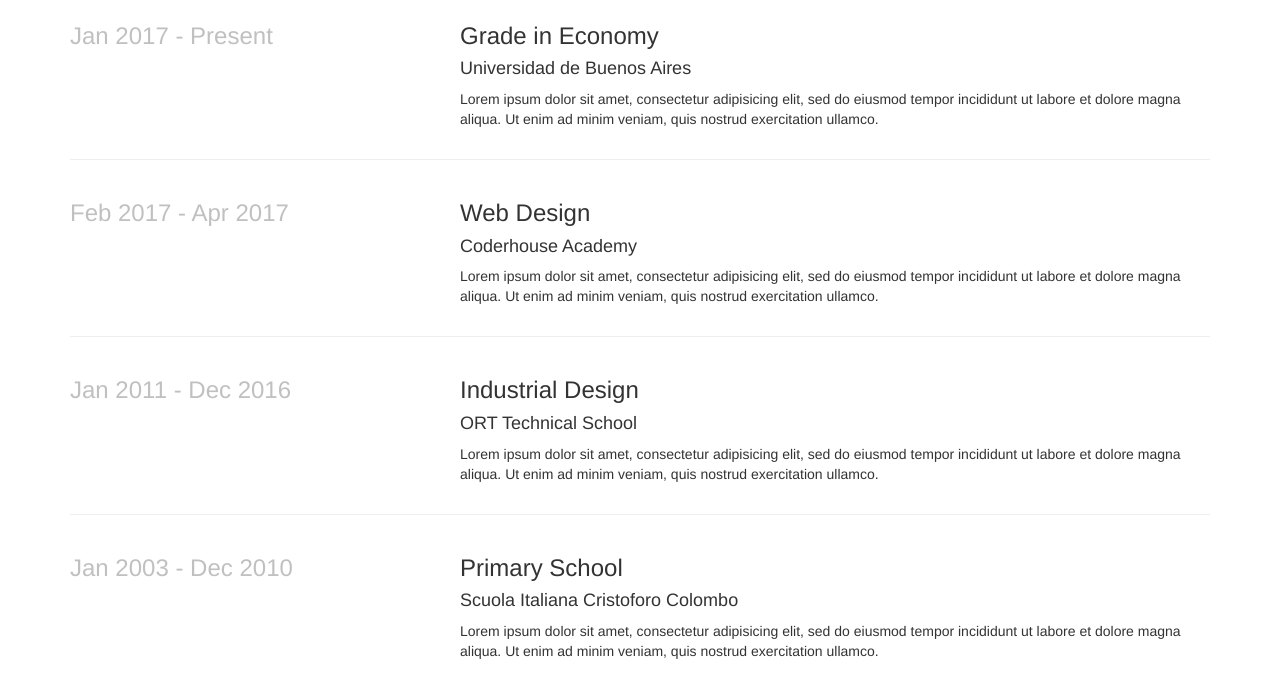
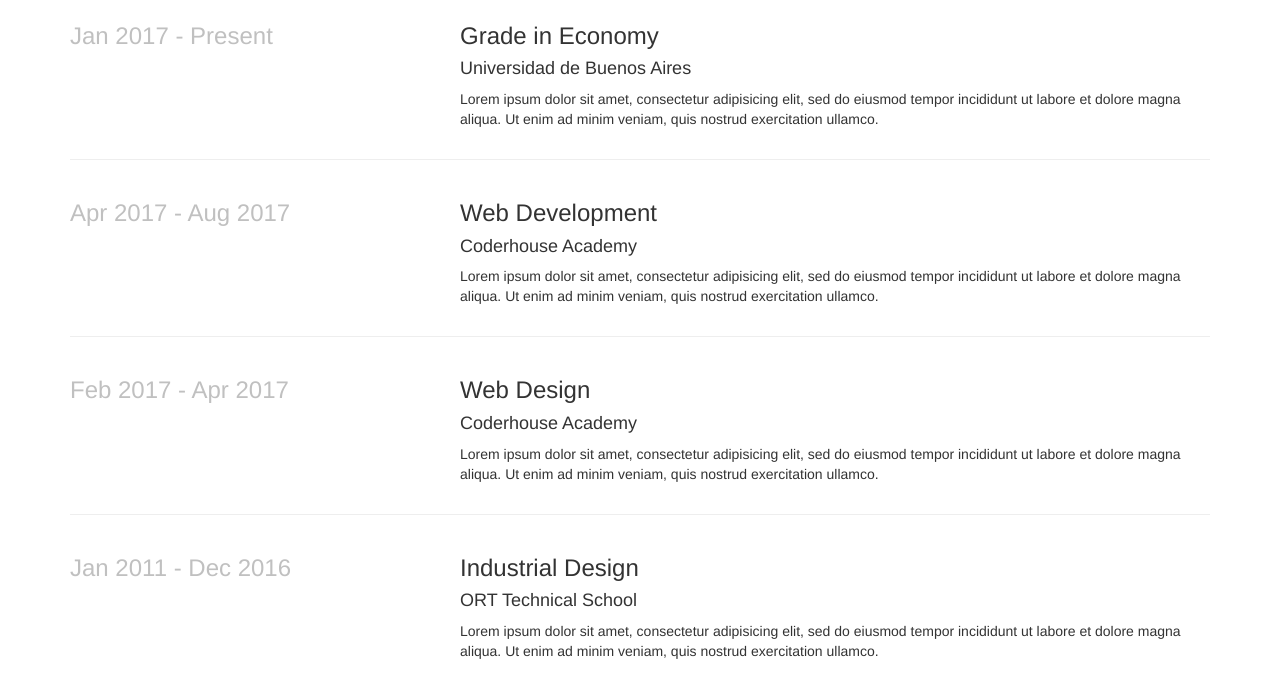
Before and after one commit to Iangawianski/iangawianski.github.io, a plain HTML site: page index.html in a window 1280 px wide. Shown: the part 831-1520 px from the top of the page. Drawn offline with nearby package versions, Linux system fonts and the light colour scheme; a web font is replaced by a local one.

Commit message:
Add files via upload

```diff
--- a/index.html
+++ b/index.html
@@ -36,6 +36,19 @@
 			quis nostrud exercitation ullamco.</p>
 		</div>
 	</div>
+	<hr>
+	<div class="row">
+			<div class="col-md-4 grey">
+				<h3>Apr 2017 - Aug 2017</h3>
+			</div>
+			<div class="col-md-8">
+				<h3>Web Development</h3>
+				<h4>Coderhouse Academy</h4>
+				<p>Lorem ipsum dolor sit amet, consectetur adipisicing elit, sed do eiusmod
+				tempor incididunt ut labore et dolore magna aliqua. Ut enim ad minim veniam,
+				quis nostrud exercitation ullamco.</p>
+			</div>
+		</div>
 	<hr>
 		<div class="row">
 			<div class="col-md-4 grey">
@@ -81,11 +94,11 @@
 	<div class="container">
 		<div class="row">
 			<div class="col-md-6">
-				<a class="website"  href="hitcowork.html">
+				<a class="website"  href="/bootstrap-agency">
 					<img src="img/photo1.jpeg"></a>
 			</div>
 			<div class="col-md-6">
-				<a class="website" href="">
+				<a class="website" href="/SimpleBlog">
 					<img src="img/photo2.jpeg"></a>
 			</divS>
 			</div>
@@ -114,5 +127,16 @@
 		</div>
 	</div>
 </footer>
+
+<script>
+  (function(i,s,o,g,r,a,m){i['GoogleAnalyticsObject']=r;i[r]=i[r]||function(){
+  (i[r].q=i[r].q||[]).push(arguments)},i[r].l=1*new Date();a=s.createElement(o),
+  m=s.getElementsByTagName(o)[0];a.async=1;a.src=g;m.parentNode.insertBefore(a,m)
+  })(window,document,'script','https://www.google-analytics.com/analytics.js','ga');
+
+  ga('create', 'UA-104525454-1', 'auto');
+  ga('send', 'pageview');
+
+</script>
 </body>
 </html>
```
